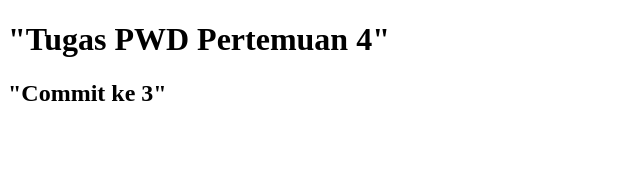
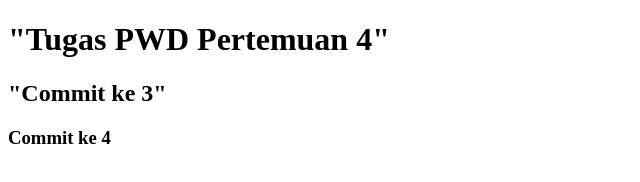
Before and after one commit to wildanmohamed/Praktikum-PWD3-P4, a plain HTML site: page index.html in a window 1280 px wide. Shown: the whole page, without its empty margins (0-640 px from the left). Drawn offline with Linux system fonts and the light colour scheme.

Commit message:
Commit ke 4

```diff
--- a/index.html
+++ b/index.html
@@ -8,5 +8,6 @@
   <body>
     <h1>"Tugas PWD Pertemuan 4"</h1>
     <h2>"Commit ke 3"</h2>
+    <h3>Commit ke 4</h3>
   </body>
 </html>
```
